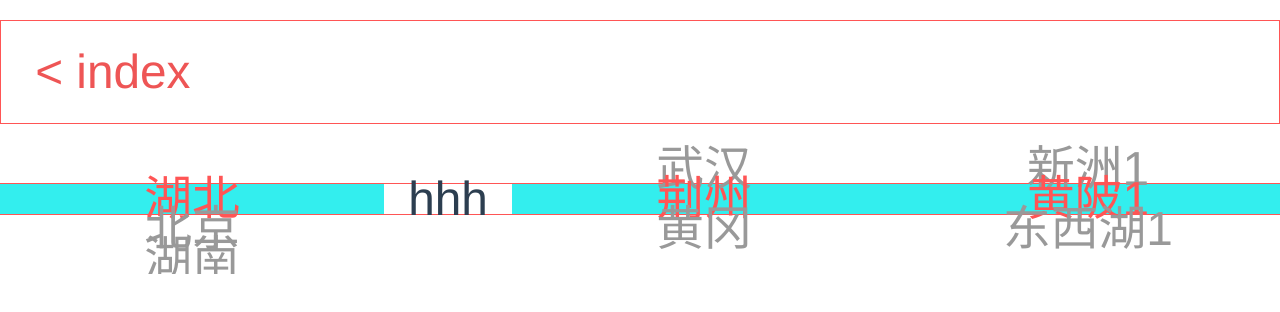
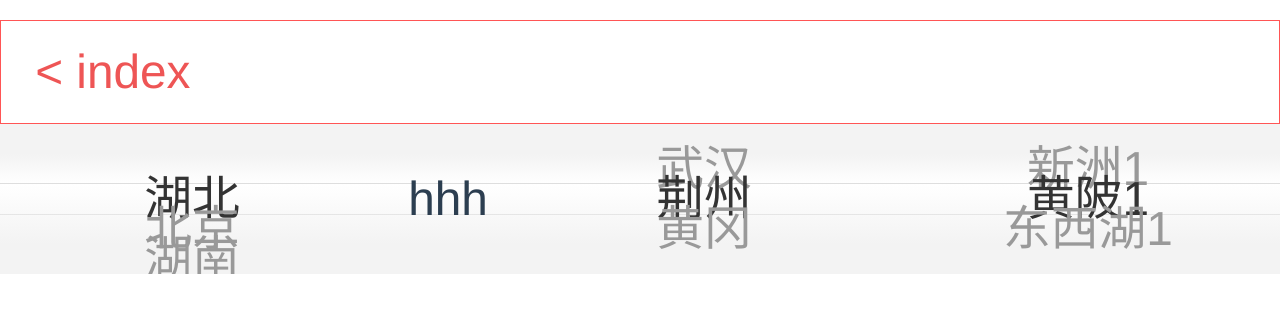
Before and after one commit to hz9527/vue_components, a Vue app: page /#/picker in a window 1280 px wide. Shown: the top 312 px of the page. Built offline with nearby package versions, Linux system fonts and the light colour scheme.

Commit message:
readme part

```diff
--- a/src/components/picker/index.vue
+++ b/src/components/picker/index.vue
@@ -1,7 +1,13 @@
 <template>
 <div class="picker" :style="{'height':itemHeight*showLine +'px'}">
+  <div class="head">
+    <slot name='head'></slot>
+  </div>
   <slot name='center'>
     <div class="center" :style="{'height':itemHeight +'px'}"></div>
+  </slot>
+  <slot name='bg'>
+    <div class="bg"></div>
   </slot>
   <div class="picker-con" :style="{'height':itemHeight*showLine +'px'}">
     <item :data='item.values' :type='item.type' :height='itemHeight' :length='showLine' :need-check='needCheck'
@@ -34,6 +40,10 @@ export default {
     itemHeight: {
       type: Number,
       default: 30// px
+    },
+    eventName: {
+      type: String,
+      default: 'change'
     },
     animation: {
       type: Boolean,
@@ -239,7 +249,6 @@ export default {
     itemChange (type, value, vindex, index) {
       if (this.chooseIndex[index] && this.chooseIndex[index].value !== value) { // set change
         this.$set(this.chooseIndex, index, {value: value, type: 'init', ind: vindex})
-      }
         if (this.treeList.length > 0) {
           this.dealLink(index, value)
         }
@@ -255,8 +264,17 @@ export default {
             })
           }
         }
-      if (type === 'end') { // emit parent
-        this.$emit('change', this.chooseIndex.filter(i => i !== -1).map(i => i.value))
+        if (type === 'end' || this.active) { // emit parent
+          var emitResult
+          if (this.treeList.length > 0) {
+            emitResult = this.chooseIndex.filter(i => i !== -1).map(i => {
+              return {value: i.value, index: i.ind}
+            })
+          } else {
+            emitResult = this.chooseIndex.filter(i => i !== -1).map(i => i.value)
+          }
+          this.$emit(this.eventName, emitResult)
+        }
       }
     },
     changeList (list, type) {
@@ -299,7 +317,7 @@ export default {
           result.content = item.content
           choose = -1
         }
-        result.width = item.flex * width + '%'
+        result.width = (item.flex || 1) * width + '%'
         result.align = item.align || 'center'
         !result.values && (result.values = [])
         !result.content && (result.content = '')
@@ -352,15 +370,30 @@ export default {
 <style scoped lang='scss'>
 .picker{
   position: relative;
+  .center, .head, .bg{
+    position: absolute;
+    z-index: 10;
+  }
   .center{
-    position: absolute;
+
     top:50%;
     left:50%;
     width:100%;
-    border-top: 1px solid #f55;
-    border-bottom: 1px solid #f55;
-    z-index: 10;
+    border-top: 1px solid #dedede;
+    border-bottom: 1px solid #dedede;
     transform: translate(-50%, -50%);
+  }
+  .head{
+    bottom: 100%;
+    left: 0;
+    width: 100%;
+  }
+  .bg{
+    width: 100%;
+    height: 100%;
+    top: 0;
+    left: 0;
+    background: linear-gradient(to bottom, rgba(240,240,240,0.8) 20%,rgba(255,255,255,0) 40%, rgba(240,240,240,0.8) 80%);
   }
 }
 .picker-con{
--- a/src/components/picker/picker/picker_item.vue
+++ b/src/components/picker/picker/picker_item.vue
@@ -199,15 +199,11 @@ export default {
   height:100%;
   overflow-y: auto;
 }
-.space{
-  // background: #f55;
-}
 .item{
   color: #999;
 }
 .item-cur{
-  color: #f55;
-  background: #3ee;
+  color: #333;
 }
 .content{
   position: absolute;
```
Also changed, not shown: src/components/picker/picker/ReadMe.md. Lines whose indentation alone changed are shown as unchanged.
